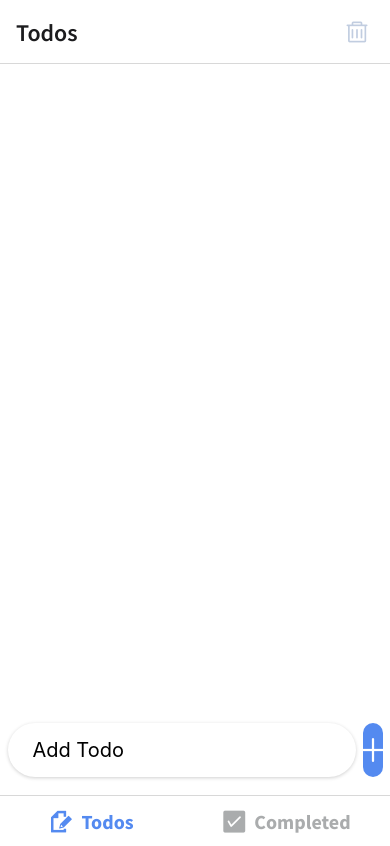
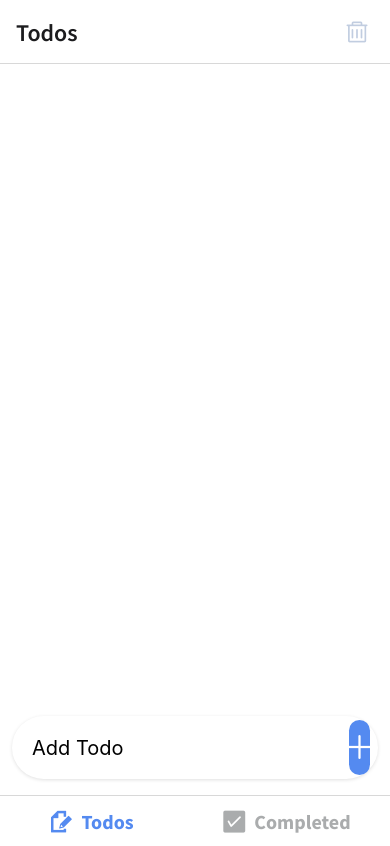
Before and after one commit to chandninigam/todo-list-app, a React Native app: screen /Todos in a window 390 px wide. Built offline with nearby package versions, Linux system fonts and the light colour scheme.

Commit message:
Updated InputAddBtn Wrapper (#16)

```diff
--- a/src/components/AddTodoInputBtn.js
+++ b/src/components/AddTodoInputBtn.js
@@ -54,39 +54,39 @@ export function AddTodoInputBtn() {
 
 const styles = StyleSheet.create({
   wrapper: {
-    paddingVertical: height / 48,
+    // paddingVertical: height / 48,
     display: "flex",
     flexDirection: "row",
     alignContent: "center",
     justifyContent: "center",
-  },
-  inputTodo: {
-    flex: 0.9,
     backgroundColor: "white",
-    padding: height / 80,
-    fontSize: 20,
+    padding: 4,
     borderRadius: 32,
-    marginLeft: height / 100,
-    paddingLeft: 24,
+    marginHorizontal: 12,
+    marginBottom: 16,
+    paddingLeft: 20,
     shadowColor: "#000",
     shadowOffset: {
       width: 0,
       height: 1,
     },
-    shadowOpacity: 0.19,
+    shadowOpacity: 0.121,
     shadowRadius: 3.84,
     elevation: 1,
-    backgroundColor: "white",
+  },
+  inputTodo: {
+    flex: 0.9,
+    fontSize: 20,
   },
   addTodoBtn: {
     flex: 0.1,
     backgroundColor: "#548af0",
-    marginHorizontal: height / 120,
+    marginHorizontal: 4,
     display: "flex",
     alignItems: "center",
     justifyContent: "center",
-    paddingHorizontal: height / 100,
-    paddingVertical: height / 88,
+    paddingHorizontal: 10,
+    paddingVertical: 10,
     borderRadius: height / 24,
     shadowColor: "#548af",
     shadowOffset: {
--- a/src/containers/TodoScreen.js
+++ b/src/containers/TodoScreen.js
@@ -9,7 +9,6 @@ import { AddTodoInputBtn } from "../components/AddTodoInputBtn";
 export function TodoScreen() {
   const { todos } = useTodos();
 
-  console.log(todos);
   return (
     <View style={styles.container}>
       {/* HEADER */}
--- a/src/contexts/AppContext.js
+++ b/src/contexts/AppContext.js
@@ -66,7 +66,10 @@ export function useTodos() {
 
   function deleteTodo(item) {
     const filterTodo = todos.filter((each) => each !== item);
-    Alert.alert("Delete", `Do you really want to delete ${`"${item}"`} ?`, [
+    Alert.alert(
+      "Delete",
+      `Do you really want to delete ${`"${item.title}"`} ?`,
+      [
         {
           text: "Cancel",
           style: "cancel",
@@ -79,7 +82,8 @@ export function useTodos() {
           },
           style: "destructive",
         },
-    ]);
+      ]
+    );
   }
 
   function deleteAllTodos() {
```
Lines whose indentation alone changed are shown as unchanged.
